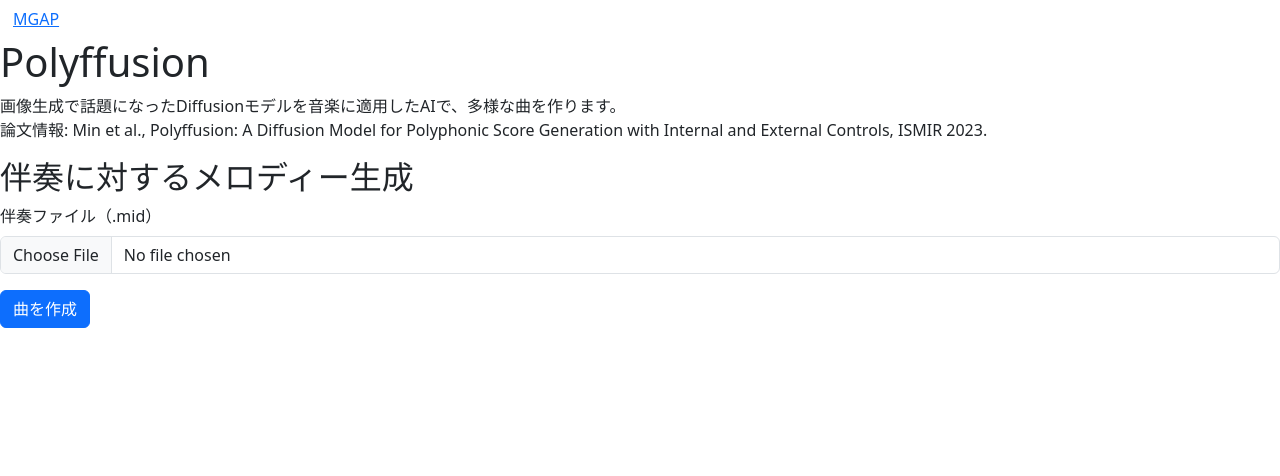
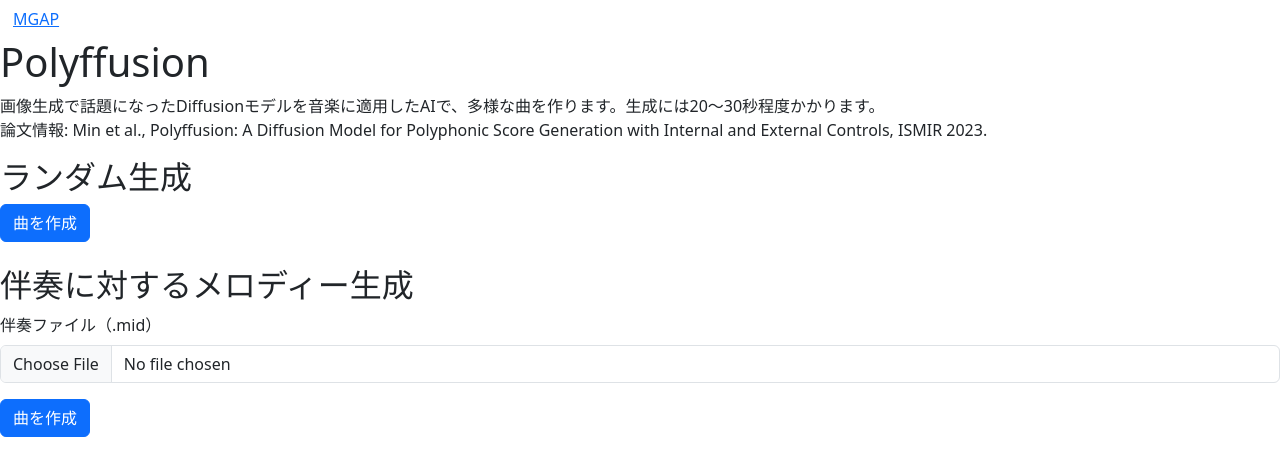
Before and after one commit to mgap-mitou2024/mgap, a React (Create React App) app in the folder front/: page /polyffusion in a window 1280 px wide. Shown: the top 476 px of the page. Built offline with nearby package versions, Linux system fonts and the light colour scheme.

Commit message:
polyffusionの動作実装

```diff
--- a/front/src/pages/Polyfffusion.tsx
+++ b/front/src/pages/Polyfffusion.tsx
@@ -16,37 +16,119 @@
   acc: yup.mixed().required('伴奏 is required'),
 });
 const AudioContext1 = createContext<React.Dispatch<React.SetStateAction<string | null>> | undefined>(undefined);
+const AudioContext2 = createContext<React.Dispatch<React.SetStateAction<string | null>> | undefined>(undefined);
 
 const Polyffusion = () => {
   const [audioSrc1, setAudioSrc1] = useState<string | null>(null);
+  const [audioSrc2, setAudioSrc2] = useState<string | null>(null);
 
   return (
     <div>
       <Header />
       <h1>Polyffusion</h1>
       <p>
-        画像生成で話題になったDiffusionモデルを音楽に適用したAIで、多様な曲を作ります。
+        画像生成で話題になったDiffusionモデルを音楽に適用したAIで、多様な曲を作ります。生成には20〜30秒程度かかります。
           <br />
         論文情報: Min et al., Polyffusion: A Diffusion Model for Polyphonic Score Generation with Internal and External Controls, ISMIR 2023.
       </p>
       <AudioContext1.Provider value={setAudioSrc1}>
         <div>
-          <h2>伴奏に対するメロディー生成</h2>
+          <h2>ランダム生成</h2>
           <PolyffusionForm1 />
           {audioSrc1 && <audio src={audioSrc1} controls/>}
         </div>
       </AudioContext1.Provider>
+      <br />
+      <AudioContext2.Provider value={setAudioSrc2}>
+        <div>
+          <h2>伴奏に対するメロディー生成</h2>
+          <PolyffusionForm2 />
+          {audioSrc2 && <audio src={audioSrc2} controls/>}
+        </div>
+      </AudioContext2.Provider>
     </div>
   );
 };
 
 const PolyffusionForm1 = () => {
   const { Formik } = formik;
-  const schema = yup.object().shape({
-    chd: yup.mixed().required(),
-    txt: yup.mixed().required(),
-  });
   const setAudioSrc = useContext(AudioContext1);
+
+  const [isPosting, setIsPosting] = useState(false);
+  const [isError, setIsError] = useState(false);
+
+  const handleSubmit = async (values: FormValues, actions: any) => {
+    console.log(typeof values.acc);
+    setIsPosting(true);
+    try {
+      const formData = new FormData();
+
+      console.log(formData, typeof formData);
+
+      const response = await axios.post(
+        "https://mgap-demo-api.sawapipipi.mydns.jp/generate/polyffusion/random",
+        formData,
+        {
+          headers: {
+            "Content-Type": "multipart/form-data",
+          },
+          responseType: "blob",
+        },
+      );
+
+      console.log("Success:", response.data);
+
+      // BlobからURLを生成
+      const audioUrl = URL.createObjectURL(response.data);
+      // 状態更新関数を用いて親コンポーネントまたは適切な状態管理場所にURLをセット
+      setAudioSrc && setAudioSrc(audioUrl);
+    } catch (error) {
+      console.error("Error:", error);
+      setIsError(true);
+    } finally {
+      setIsPosting(false);
+      actions.setSubmitting(false);
+    }
+  };
+
+  const initialValues: FormValues = {
+    acc: null,
+  };
+
+  const [file, setFile] = useState<File | null>();
+  const handleChangeFile = (
+    newFile: React.SetStateAction<File | null | undefined>
+  ) => {
+    setFile(newFile);
+    console.log(file);
+  };
+
+  return (
+    <div>
+      <Formik
+        onSubmit={handleSubmit}
+        initialValues={initialValues}
+        >
+        {({
+          handleSubmit,
+          handleChange,
+          setFieldValue,
+          values,
+          errors,
+        }: FormikProps<FormValues>) => (
+          <Form noValidate onSubmit={handleSubmit}>
+            <Button type='submit' disabled={isPosting}>{!isPosting ? "曲を作成" : "生成中"}</Button>
+            {isError && <ErrorMsg />}
+          </Form>
+        )}
+      </Formik>
+    </div>
+  );
+};
+
+const PolyffusionForm2 = () => {
+  const { Formik } = formik;
+  const setAudioSrc = useContext(AudioContext2);
 
   const [isPosting, setIsPosting] = useState(false);
   const [isError, setIsError] = useState(false);
```
